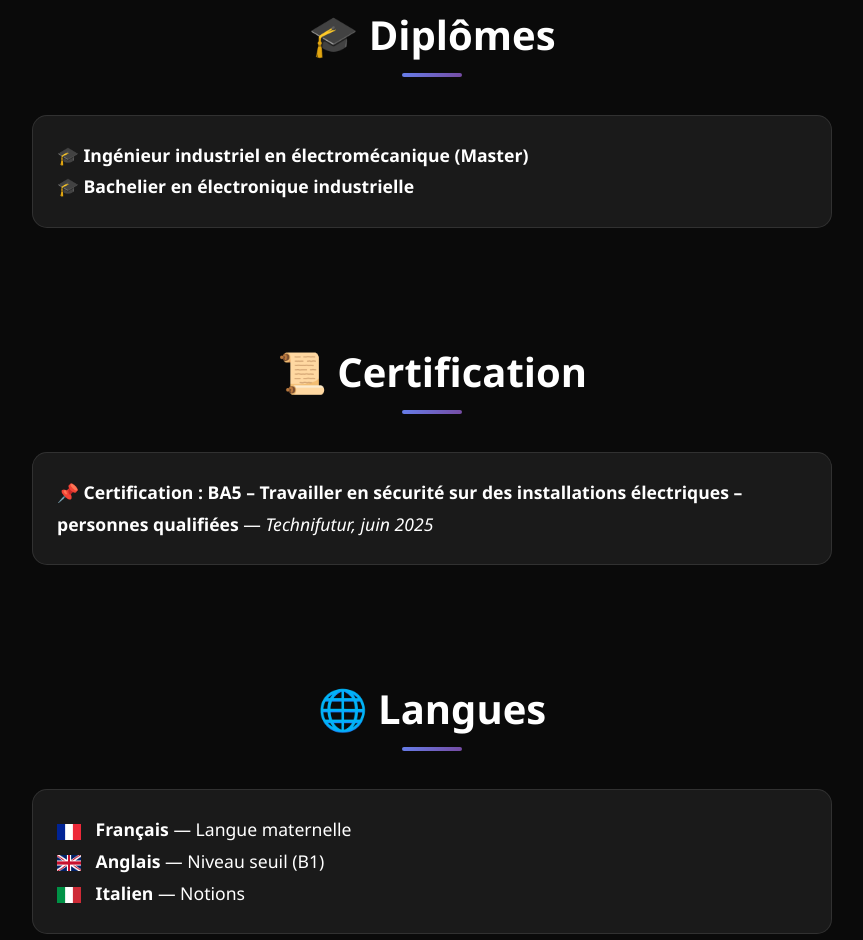
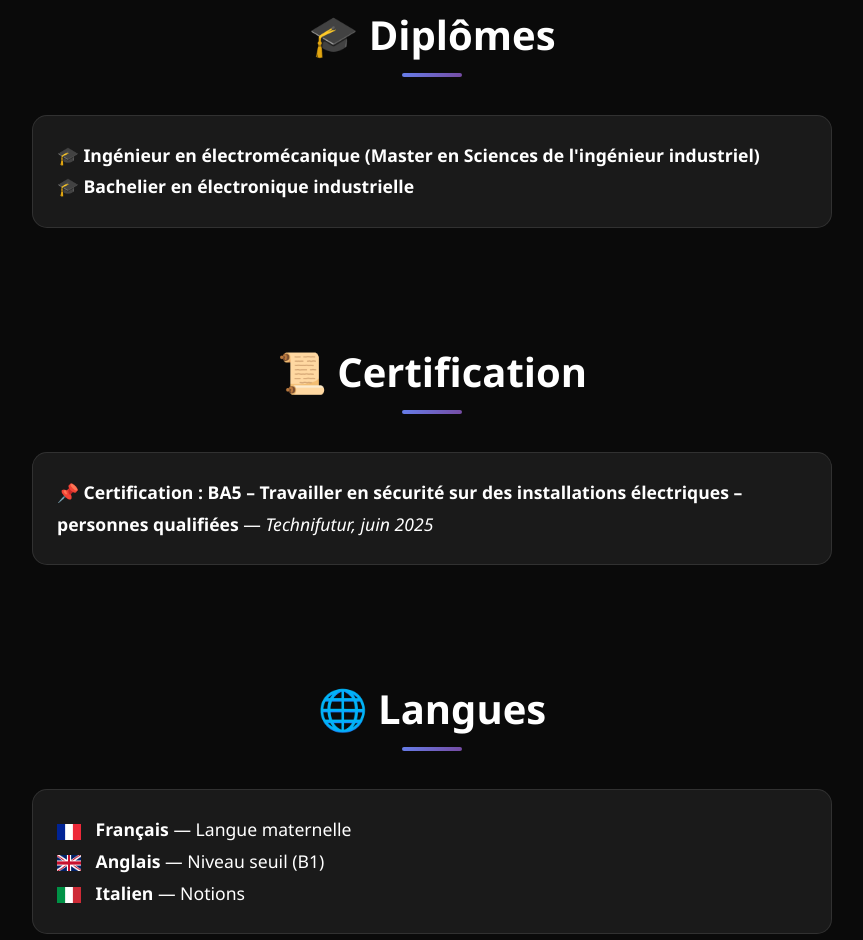
Before and after one commit to FredericFsa/portfolio-fsa, a plain HTML site: page index.html in a window 1280 px wide. Shown: the part 1625-2565 px from the top of the page, without its empty margins (208-1071 px from the left). Drawn offline with Linux system fonts and the light colour scheme.

Commit message:
Modification titre diplome

```diff
--- a/index.html
+++ b/index.html
@@ -122,7 +122,7 @@
 <h2 class="section-title">🎓 Diplômes</h2>
 <div style="max-width: 800px; margin: auto; padding: 1.5rem; background: var(--card-bg); border-radius: 15px; border: 1px solid rgba(255,255,255,0.1);">
 <ul style="list-style: none; padding-left: 0; font-size: 1.1rem; line-height: 1.8;">
-<li><strong>🎓 Ingénieur industriel en électromécanique (Master)</strong></li>
+<li><strong>🎓 Ingénieur en électromécanique (Master en Sciences de l'ingénieur industriel)</strong></li>
 <li><strong>🎓 Bachelier en électronique industrielle</strong></li>
 </ul>
 </div>
```
